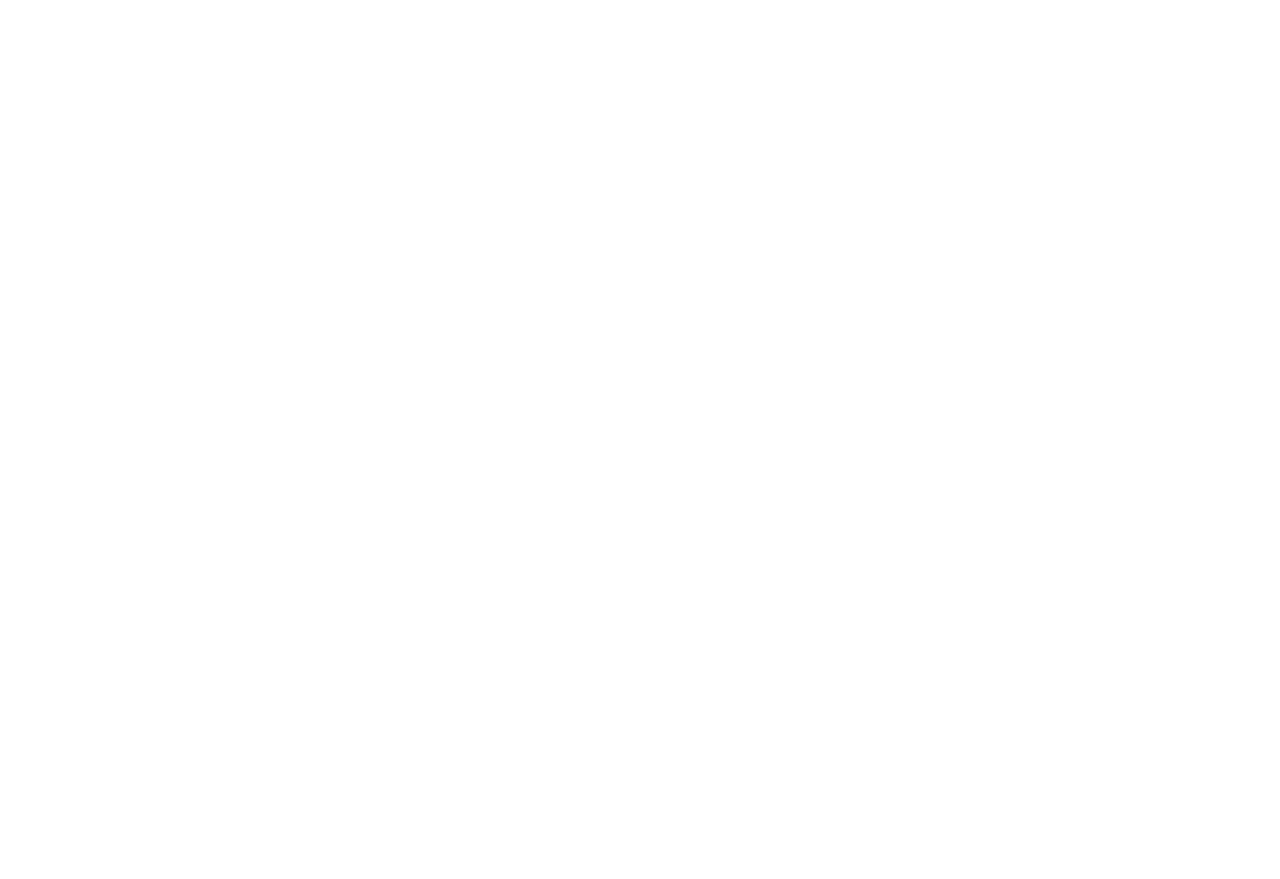
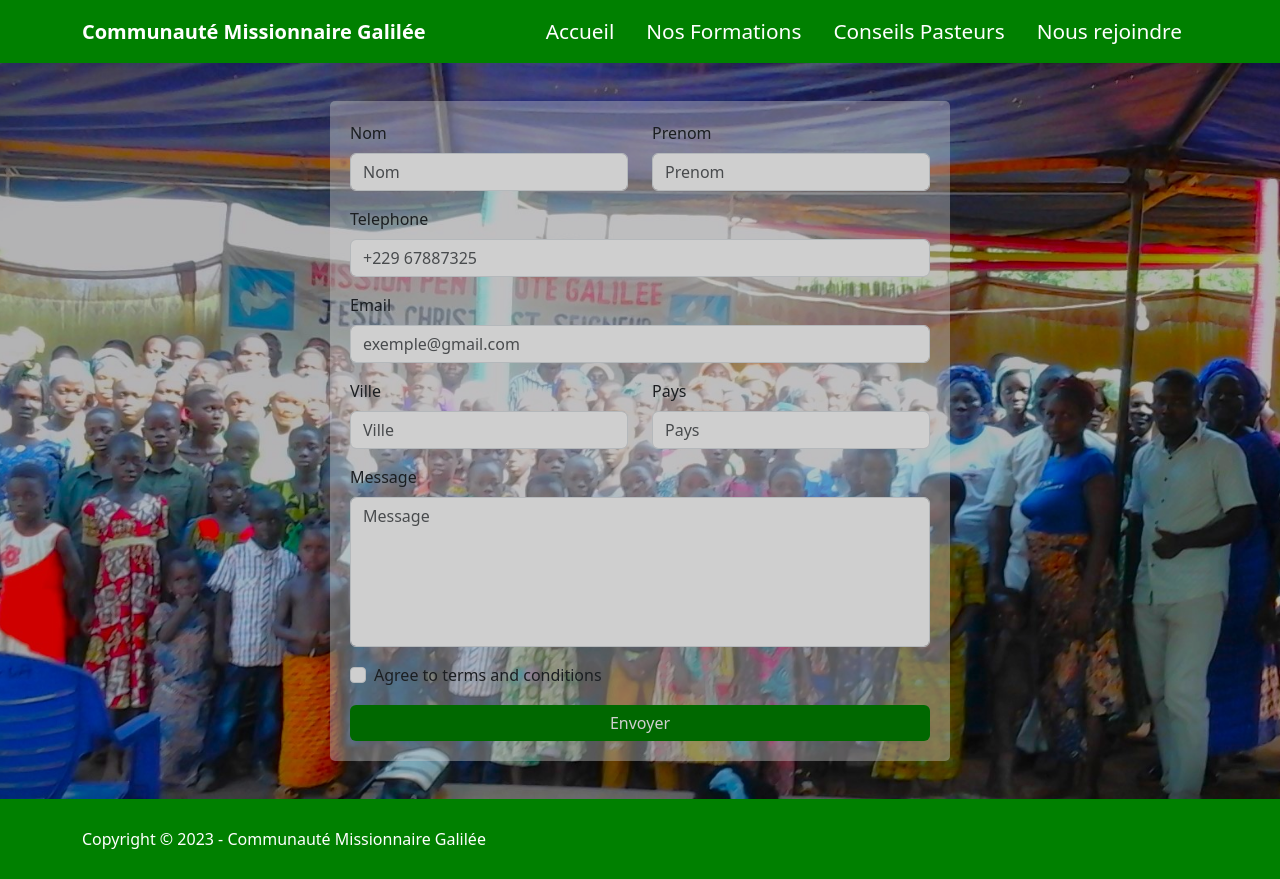
Before and after one commit to Charlot-DEDJINOU/Communaute-Missionnaire-Galilee, a React (Create React App) app: page /joindre in a window 1280 px wide. Before the commit this address had no page. Before the commit the page ends 800 px from the top, so only its background shows below. Built offline with nearby package versions, Linux system fonts and the light colour scheme.

Commit message:
add page joindre

```diff
--- a/src/components/App.js
+++ b/src/components/App.js
@@ -1,6 +1,7 @@
 import React from 'react';
 import { BrowserRouter as Router , Route , Routes } from 'react-router-dom';
 import CommunautaireHome from "./communautaireMissionnaireGalileen/views/CommunautaireHome"
+import JoindreView from './communautaireMissionnaireGalileen/views/JoindreView';
 
 function App() {
   return (
@@ -8,6 +9,7 @@
         <Router>
           <Routes>
               <Route path='/' element={<CommunautaireHome />} />
+              <Route path='/joindre' element={<JoindreView />} />
           </Routes>
         </Router>
     </React.StrictMode>
--- /dev/null
+++ b/src/components/communautaireMissionnaireGalileen/header/header.css
@@ -0,0 +1,25 @@
+.logo {
+    font-weight: 700;
+    font-size: 20px;
+    color: white;
+}
+
+.logo:hover , .link:hover{
+    cursor: pointer;
+    color: black;
+}
+
+/* Média query pour les écrans plus petits */
+@media only screen and (max-width: 500px) {
+    .logo {
+        font-size: 12px;
+        text-align: center;
+    }
+}
+
+/* Média query pour les écrans moyens */
+@media only screen and (max-width: 992px) {
+    .logo {
+        font-size: 15px;
+    }
+}
--- a/src/components/communautaireMissionnaireGalileen/header/header.js
+++ b/src/components/communautaireMissionnaireGalileen/header/header.js
@@ -2,16 +2,17 @@
 import Nav from 'react-bootstrap/Nav';
 import Navbar from 'react-bootstrap/Navbar';
 import { NavLink } from 'react-router-dom';
+import "./header.css"
 
 function Header() {
 
-  const active = "text-white text-decoration-none fw-medium"
+  const active = "text-white text-decoration-none fw-medium link"
   const size = { fontSize: "1.3em" }
 
   return (
     <Navbar collapseOnSelect expand="lg" style={{ backgroundColor: "green" , minheight : "70px"}}>
       <Container>
-        <Navbar.Brand className={active} style={size}>Communauté Missionnaire Galilée</Navbar.Brand>
+        <Navbar.Brand className='logo'>Communauté Missionnaire Galilée</Navbar.Brand>
         <Navbar.Toggle aria-controls="responsive-navbar-nav" />
         <Navbar.Collapse id="responsive-navbar-nav">
           <Nav className="me-auto"></Nav>
@@ -26,7 +27,7 @@
                 <NavLink to="" className={active} style={size}>Conseils Pasteurs</NavLink>
             </Nav.Item>
             <Nav.Item className="mx-3 my-2">
-                <NavLink to="" className={active} style={size}>Nous rejoindre</NavLink>
+                <NavLink to="/joindre" className={active} style={size}>Nous rejoindre</NavLink>
             </Nav.Item>
           </Nav>
         </Navbar.Collapse>
--- /dev/null
+++ b/src/components/communautaireMissionnaireGalileen/joindre/Joindre.js
@@ -0,0 +1,99 @@
+import { useState } from 'react';
+import Button from 'react-bootstrap/Button';
+import Col from 'react-bootstrap/Col';
+import Form from 'react-bootstrap/Form';
+import Row from 'react-bootstrap/Row';
+import "./joindre.css"
+
+function Joindre() {
+  const [validated, setValidated] = useState(false);
+
+  const handleSubmit = (event) => {
+    const form = event.currentTarget;
+    if (form.checkValidity() === false) {
+      event.preventDefault();
+      event.stopPropagation();
+    }
+
+    setValidated(true);
+  };
+
+  return (
+    <section className='joindre'>
+      <Form noValidate validated={validated} onSubmit={handleSubmit} className='joindre-form'>
+      <Row className="mb-3">
+        <Form.Group as={Col} md="6" controlId="validationCustom01">
+          <Form.Label>Nom</Form.Label>
+          <Form.Control
+            required
+            type="text"
+            placeholder="Nom"
+          />
+          <Form.Control.Feedback className='fw-bold'>Correct !</Form.Control.Feedback>
+        </Form.Group>
+        <Form.Group as={Col} md="6" controlId="validationCustom02">
+          <Form.Label>Prenom</Form.Label>
+          <Form.Control
+            required
+            type="text"
+            placeholder="Prenom"
+          />
+          <Form.Control.Feedback className='fw-bold'>Correct !</Form.Control.Feedback>
+        </Form.Group>
+      </Row>
+      <Form.Group as={Col} md="12" className="mb-3" controlId="validationCustom03">
+        <Form.Label>Telephone</Form.Label>
+        <Form.Control type="number" placeholder="+229 67887325" required />
+        <Form.Control.Feedback type="invalid" className='fw-bold'>
+          Please provide a valid Telephone.
+        </Form.Control.Feedback>
+      </Form.Group>
+      <Form.Group as={Col} md="12" className="mb-3" controlId="validationCustom04">
+        <Form.Label>Email</Form.Label>
+        <Form.Control type="email" placeholder="exemple@gmail.com" required />
+        <Form.Control.Feedback type="invalid" className='fw-bold'>
+          Please provide a valid Email.
+        </Form.Control.Feedback>
+      </Form.Group>
+      <Row className="mb-3">
+        <Form.Group as={Col} md="6" controlId="validationCustom05">
+          <Form.Label>Ville</Form.Label>
+          <Form.Control
+            required
+            type="text"
+            placeholder="Ville"
+          />
+          <Form.Control.Feedback className='fw-bold'>Correct !</Form.Control.Feedback>
+        </Form.Group>
+        <Form.Group as={Col} md="6" controlId="validationCustom06">
+          <Form.Label>Pays</Form.Label>
+          <Form.Control
+            required
+            type="text"
+            placeholder="Pays"
+          />
+          <Form.Control.Feedback className='fw-bold'>Correct !</Form.Control.Feedback>
+        </Form.Group>
+      </Row>
+      <Form.Group as={Col} md="12" className="mb-3" controlId="validationCustom07">
+        <Form.Label>Message</Form.Label>
+        <Form.Control as="textarea" placeholder="Message"  style={{ height: '150px' , resize: "none"}} required />
+        <Form.Control.Feedback type="invalid" className='fw-bold'>
+          Please provide a valid Message.
+        </Form.Control.Feedback>
+      </Form.Group>
+      <Form.Group className="mb-3">
+        <Form.Check
+          required
+          label="Agree to terms and conditions"
+          feedback="You must agree before submitting."
+          feedbackType="invalid"
+        />
+      </Form.Group>
+      <Button type="submit" style={{backgroundColor : "green" , border : "none"}}>Envoyer</Button>
+    </Form>
+    </section>
+  );
+}
+
+export default Joindre;
--- /dev/null
+++ b/src/components/communautaireMissionnaireGalileen/joindre/joindre.css
@@ -0,0 +1,45 @@
+.joindre{
+    width: 100%;
+    background-image: url(../../../assets/photo-mpg.jpg);
+    background-size: cover;
+    background-position: center;
+    background-attachment: fixed;
+    display: flex;
+    flex-direction: column;
+    justify-content: center;
+    align-items: center;
+    min-height: 92vh;
+    height: auto;
+    padding: 20px;
+    position: relative; /* Ajout de cette ligne pour définir le contexte de positionnement */
+}
+
+.joindre::before {
+    content: "";
+    position: absolute;
+    top: 0;
+    left: 0;
+    width: 100%;
+    height: 100%;
+    background-color: rgba(0, 0, 0, 0.189); /* Couleur de fond avec opacité */
+}
+
+.joindre .joindre-form {
+    min-height: 85%;
+    height: auto;
+    width: 50%;
+    display: flex;
+    flex-direction: column;
+    background-color: rgba(255, 255, 255, 0.389);
+    padding: 20px;
+    border-radius: 5px;
+}
+
+@media (max-width: 768px) {
+    .joindre .joindre-form {
+        width: 100%;
+        background : none;
+    }
+}
+
+/* Média query pour les écrans moyens */
--- a/src/components/communautaireMissionnaireGalileen/presentation/presentation.css
+++ b/src/components/communautaireMissionnaireGalileen/presentation/presentation.css
@@ -1,4 +1,5 @@
 .presentationCommunautaire {
+    width: 100%;
     background-image: url(../../../assets/photo-mpg.jpg);
     background-size: cover;
     background-position: center;
@@ -22,8 +23,24 @@
 }
 
 .presentationCommunautaire .texte {
+    font-weight: 700;
     font-size: 30px;
-    font-weight: 700;
     color: black;
     text-shadow: 1px 2px white;
 }
+
+/* Média query pour les écrans plus petits */
+@media (max-width: 768px) {
+    .presentationCommunautaire .texte {
+        font-size: 22px;
+    }
+}
+
+/* Média query pour les écrans moyens */
+@media (max-width: 992px) {
+    .presentationCommunautaire .texte {
+        font-size: 25px;
+    }
+}
+
+/* Aucun média query pour les grands écrans, la taille par défaut (30px) s'appliquera */
--- /dev/null
+++ b/src/components/communautaireMissionnaireGalileen/views/JoindreView.js
@@ -0,0 +1,15 @@
+import Header from "../header/Header"
+import Footer from "../footer/Footer"
+import Joindre from "../joindre/Joindre"
+
+function JoindreView() {
+    return(
+        <>
+            <Header />
+            <Joindre />
+            <Footer />
+        </>
+    )
+}
+
+export default JoindreView
```
